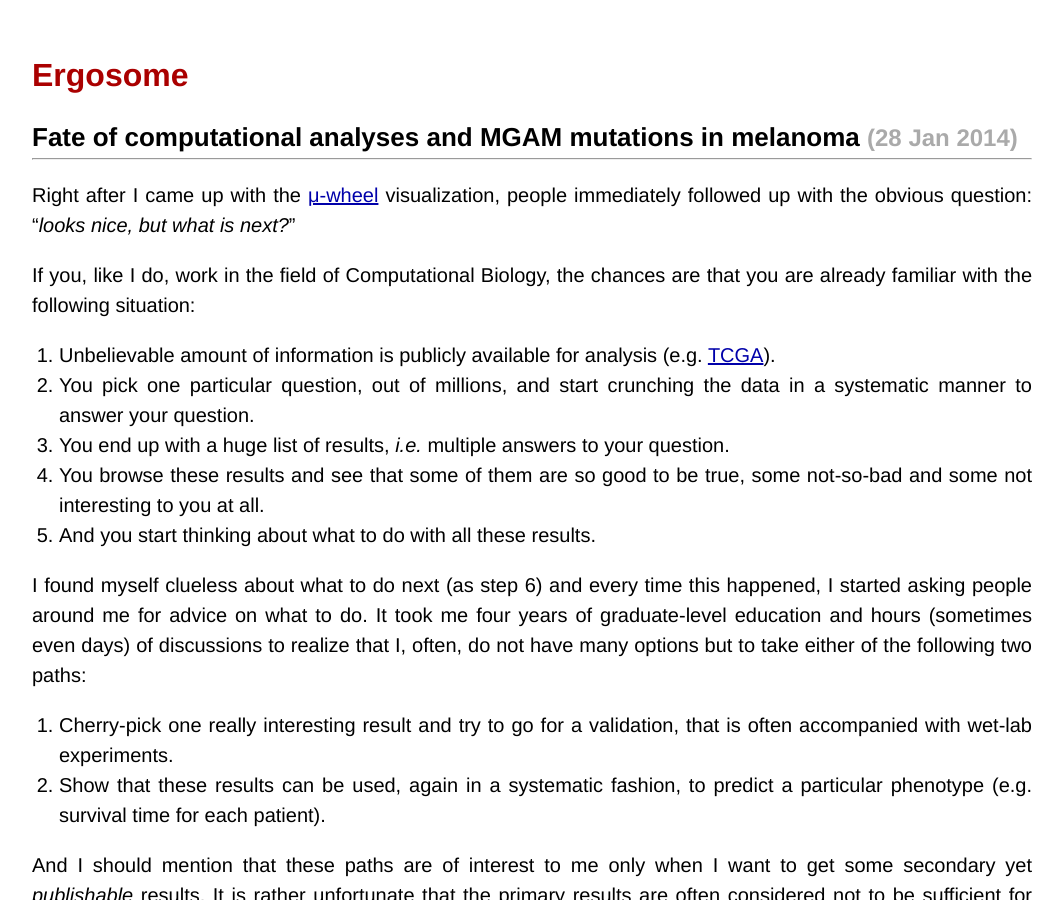
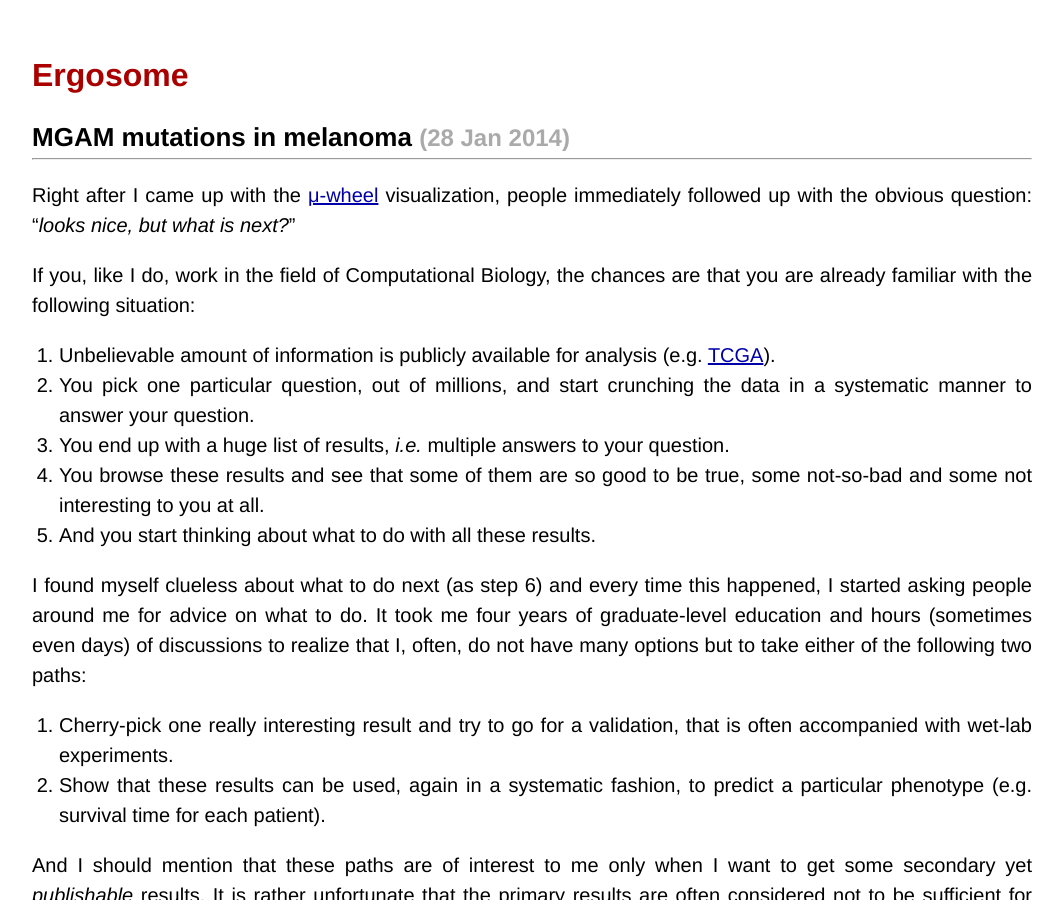
Before and after one commit to armish/ergosome, a Jekyll site: the page built from _posts/2014-01-28-mgam.markdown, in a window 1280 px wide and 900 px high. Shown: the whole window, without its empty margins (108-1171 px from the left). Built offline with Jekyll 4.4.1, drawn with Linux system fonts in a browser that asks for light colours; Markdown is read by kramdown in place of the engine named in the settings; comment, search, counter and statistics services are not loaded.

Commit message:
fixed the title and make it a little bit shorter.

```diff
--- a/_posts/2014-01-28-mgam.markdown
+++ b/_posts/2014-01-28-mgam.markdown
@@ -1,6 +1,6 @@
 ---
 layout: post
-title:  "Fate of computational analyses and MGAM mutations in melanoma"
+title:  "MGAM mutations in melanoma"
 date:   2014-01-28 00:00:01
 categories: cancer tcga mutations mgam
 ---
```
